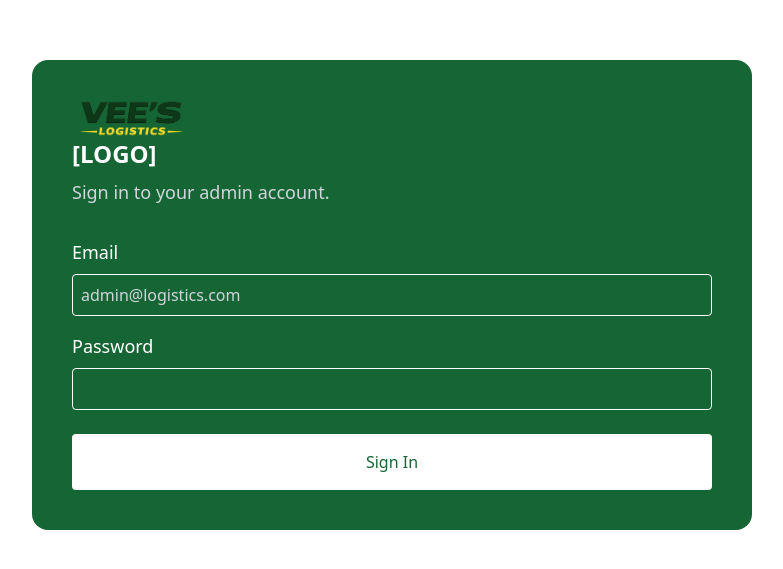
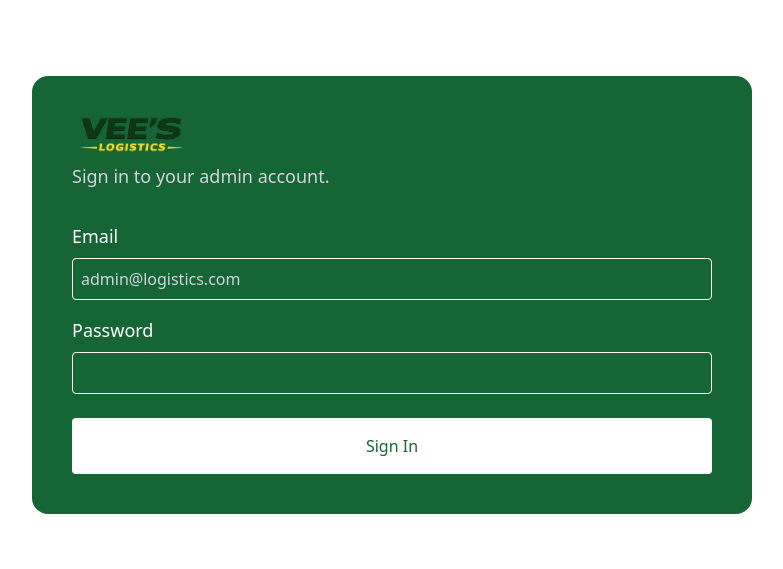
Before and after one commit to Fejiro-tech/veeslogistics, a Next.js app: page /admin/login in a window 1280 px wide. Shown: the part 105-674 px from the top of the page, without its empty margins (248-1031 px from the left). Built offline with nearby package versions, Linux system fonts and the light colour scheme; no server answers.

Commit message:
edited login page

```diff
--- a/app/(auth)/admin/login/page.jsx
+++ b/app/(auth)/admin/login/page.jsx
@@ -46,7 +46,6 @@ const Page = () => {
             className="w-20 h-auto md:w-25 lg:w-30"
           />
 
-          <h1 className='text-white font-bold text-2xl'>[LOGO]</h1>
           <p className='mt-2 text-lg text-gray-300 font-medium'>Sign in to your admin account.</p>
 
           <div className='mt-8 flex flex-col gap-2'>
```
